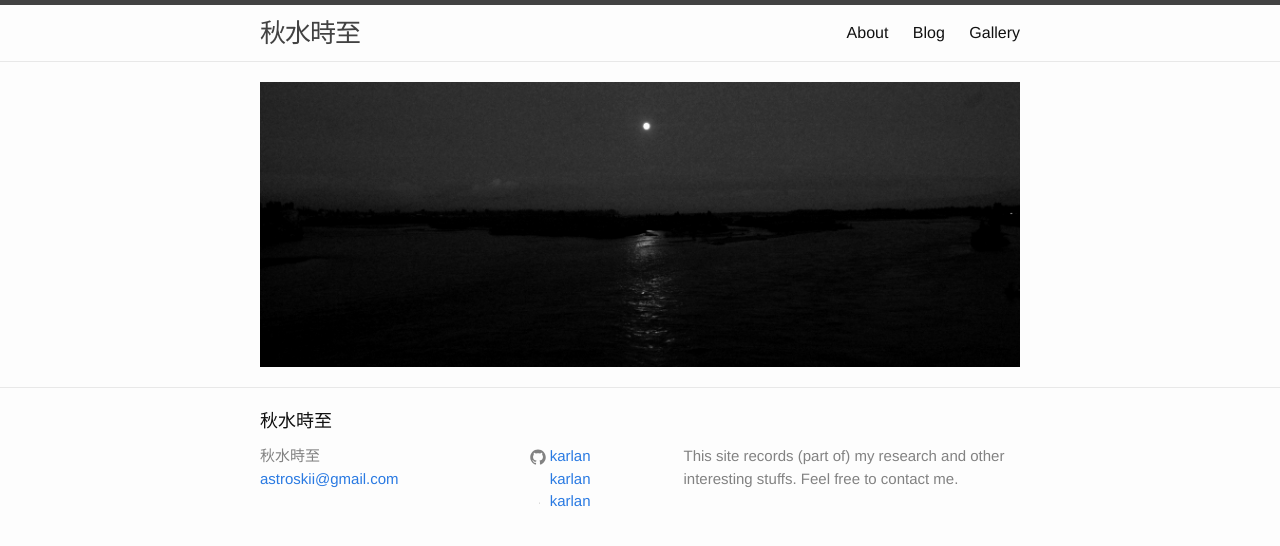
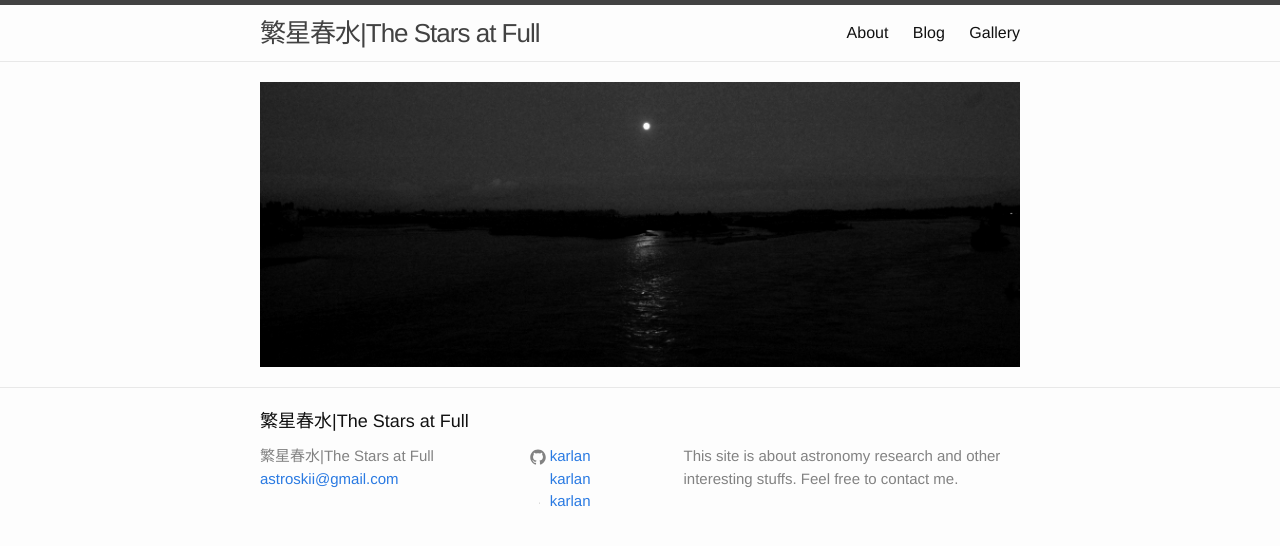
Before and after one commit to karlan/karlan.github.io, a Jekyll site: the page built from index.html, in a window 1280 px wide. Shown: the top 546 px of the page. Built offline with Jekyll 4.4.1, drawn with Linux system fonts in a browser that asks for light colours.

Commit message:
change title

```diff
--- a/_config.yml
+++ b/_config.yml
@@ -1,8 +1,8 @@
 # Site settings
-title:  秋水時至
+title:  繁星春水|The Stars at Full
 email: astroskii@gmail.com
 description: > # this means to ignore newlines until "baseurl:"
-    This site records (part of) my research and other interesting stuffs. Feel free to contact me.
+    This site is about astronomy research and other interesting stuffs. Feel free to contact me.
 baseurl: "" # the subpath of your site, e.g. /blog/
 url: "http://karlan.github.io/" # the base hostname & protocol for your site
 # twitter_username: JianweiLyu
```
